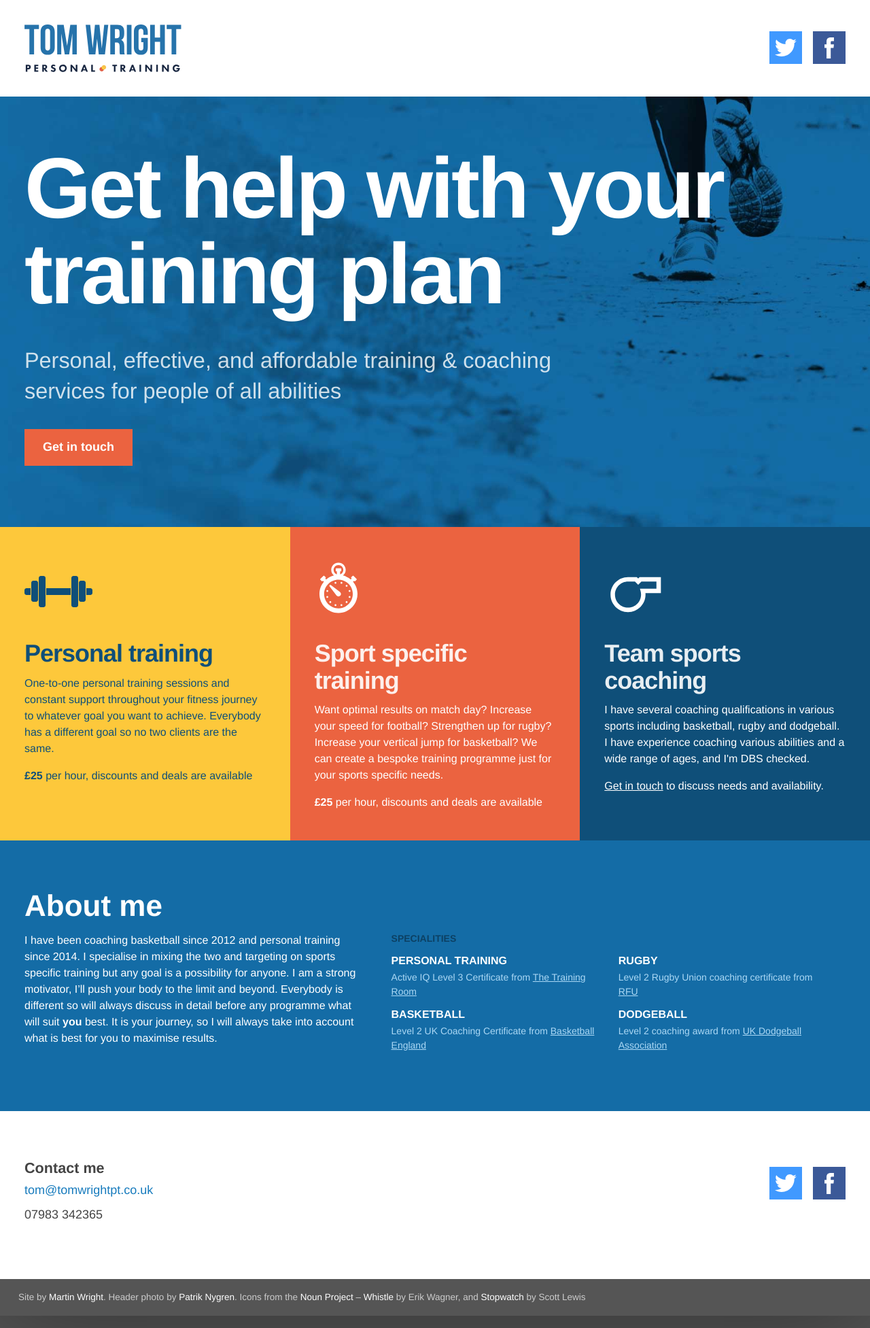
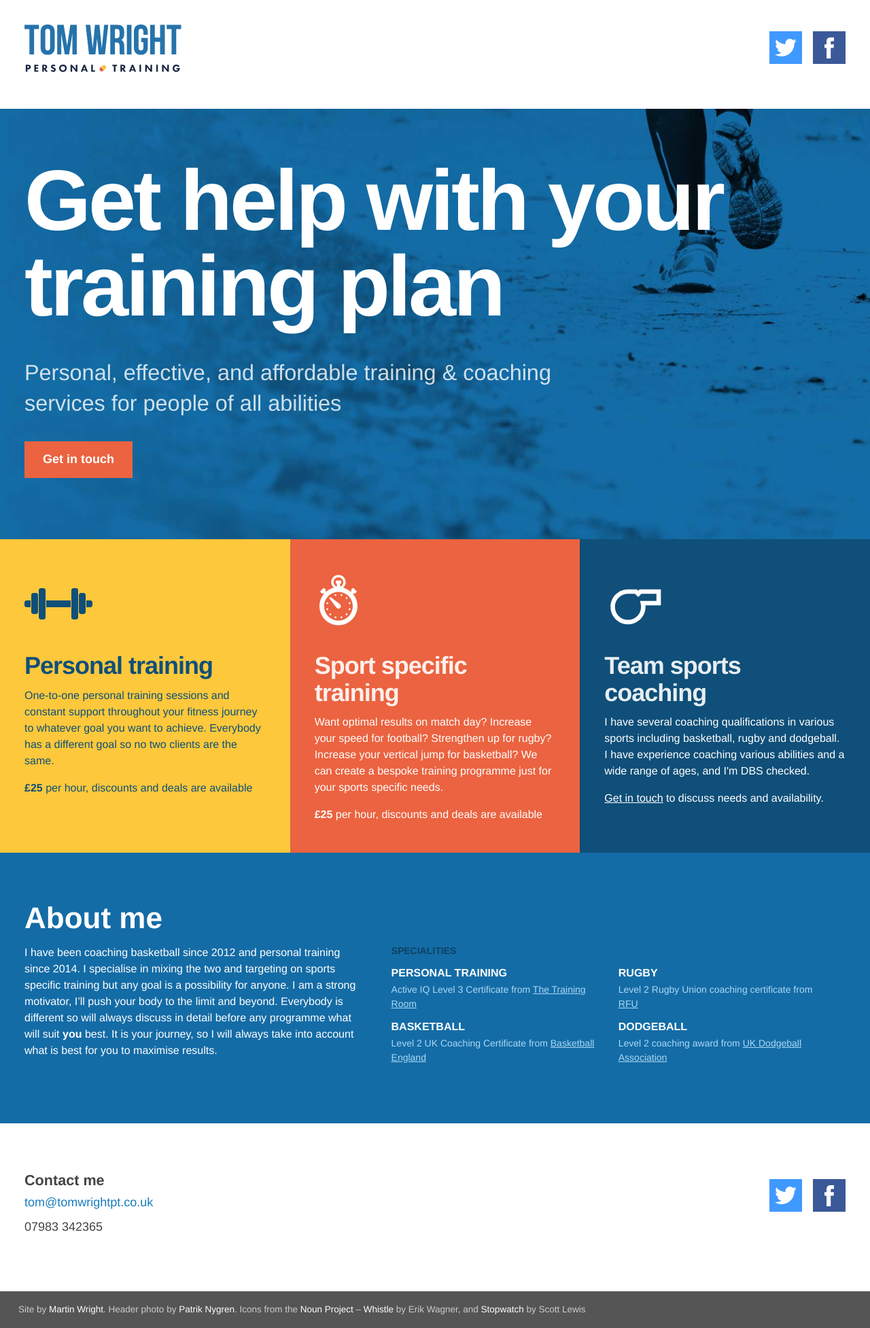
Before and after one commit to wrightmartin/tom-wright, a Jekyll site: the page built from index.html, in a window 1280 px wide. Shown: the whole page at 68% size. Built offline with Jekyll 4.4.1, drawn with Linux system fonts in a browser that asks for light colours; nearby versions of some CDN libraries.

Commit message:
fix header spacing on mobile

```diff
--- a/_sass/_site-header.scss
+++ b/_sass/_site-header.scss
@@ -1,7 +1,7 @@
 .site-header {
     background-color: $colour_white;
     color: $colour_black;
-    padding: 1em 0 0;
+    padding: 1em 0;
     text-align: center;
     @include clearfix;
     .container {
```
